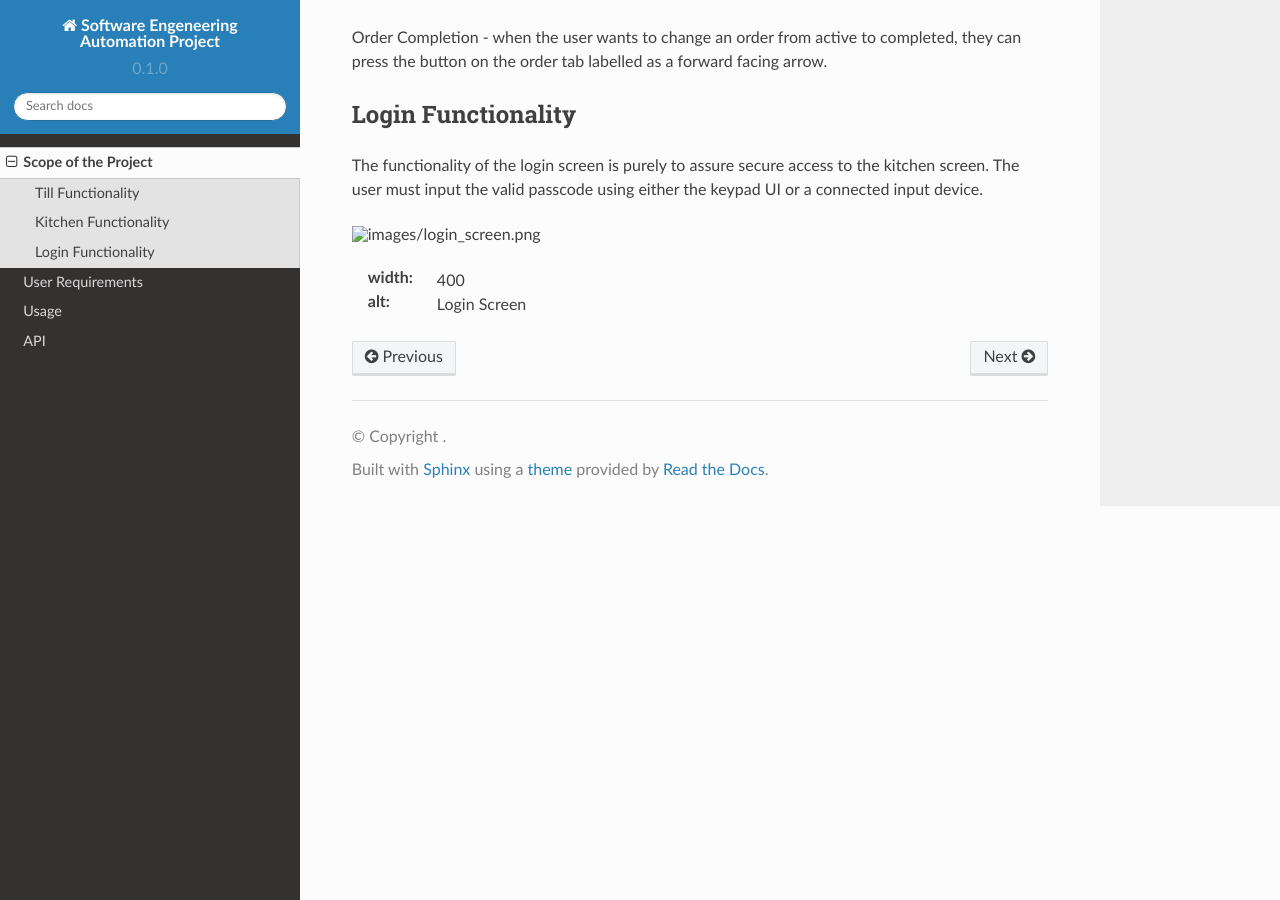
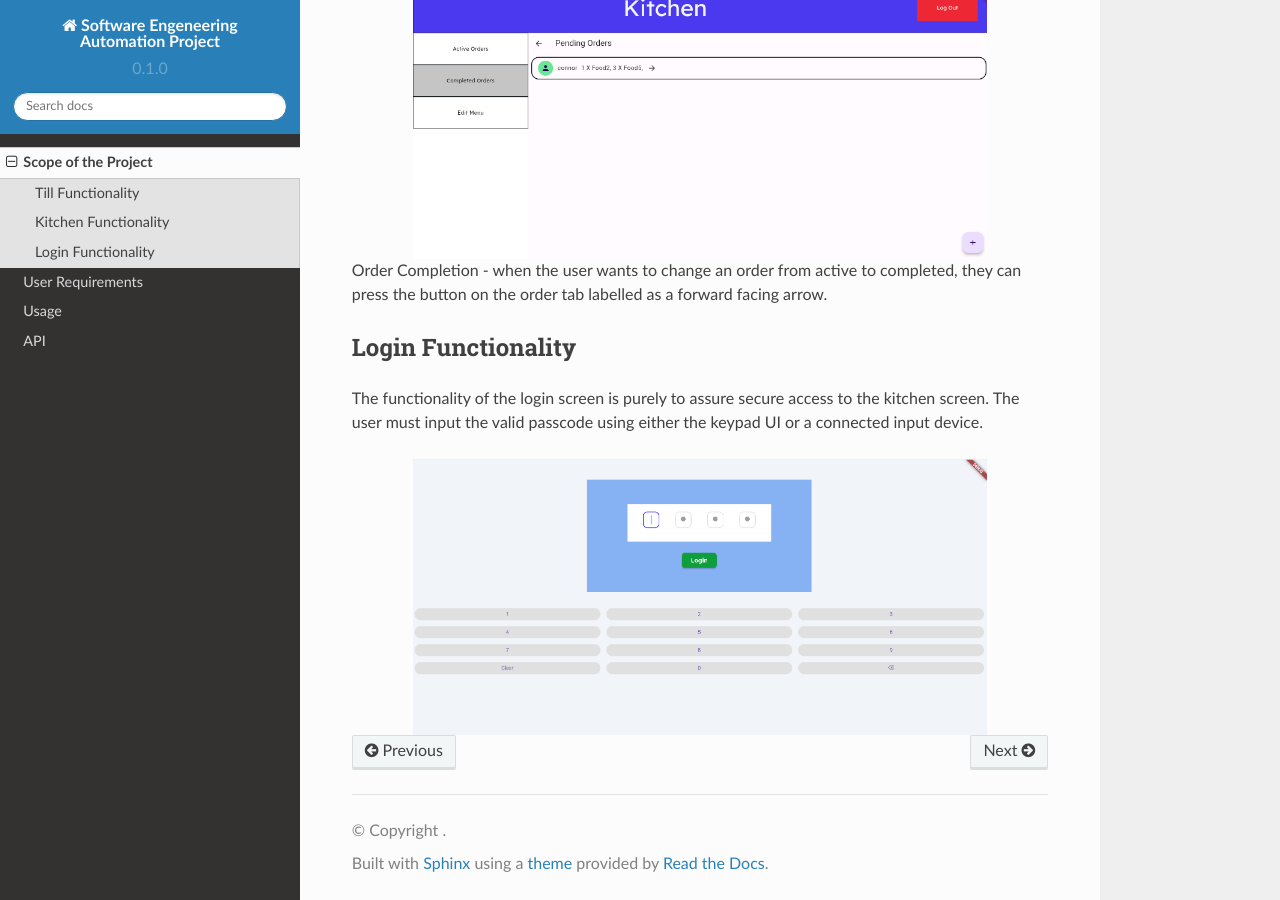
Before and after one commit to Setap-fast-food/Automation-Software-Eng-Project-documentation, a Sphinx documentation site: the page built from docs/source/Scope.rst, in a window 1280 px wide and 900 px high, scrolled down 831 px. Built offline with Sphinx 7.4.7 and the Read the Docs theme 2.0.0, drawn with Linux system fonts in a browser that asks for light colours; pages that are not in the unit, such as notebooks, are missing from menus.

Commit message:
Update Scope.rst

```diff
--- a/docs/source/Scope.rst
+++ b/docs/source/Scope.rst
@@ -24,9 +24,10 @@ first logs into the kitchen screen.
 Completed Orders - These are orders displayed under the completed order tag and can be manually toggled by the user,
 a process further described below.
 
-.. image:: /images/completed_orders.png
-    :target: /images/completed_orders.html
-    :alt: Completed Orders
+.. figure:: images/completed_orders.PNG
+    :align: center
+    :alt: Active Orders
+    :scale: 30%
 
 Order Completion - when the user wants to change an order from active to completed,
 they can press the button on the order tab labelled as a forward facing arrow.
@@ -37,6 +38,7 @@ Login Functionality
 The functionality of the login screen is purely to assure secure access to the kitchen screen.
 The user must input the valid passcode using either the keypad UI or a connected input device.
 
-.. image:: /images/login_screen.png
-:width: 400
-:alt: Login Screen
+.. figure:: images/login_screen.PNG
+    :align: center
+    :alt: Active Orders
+    :scale: 30%
```
